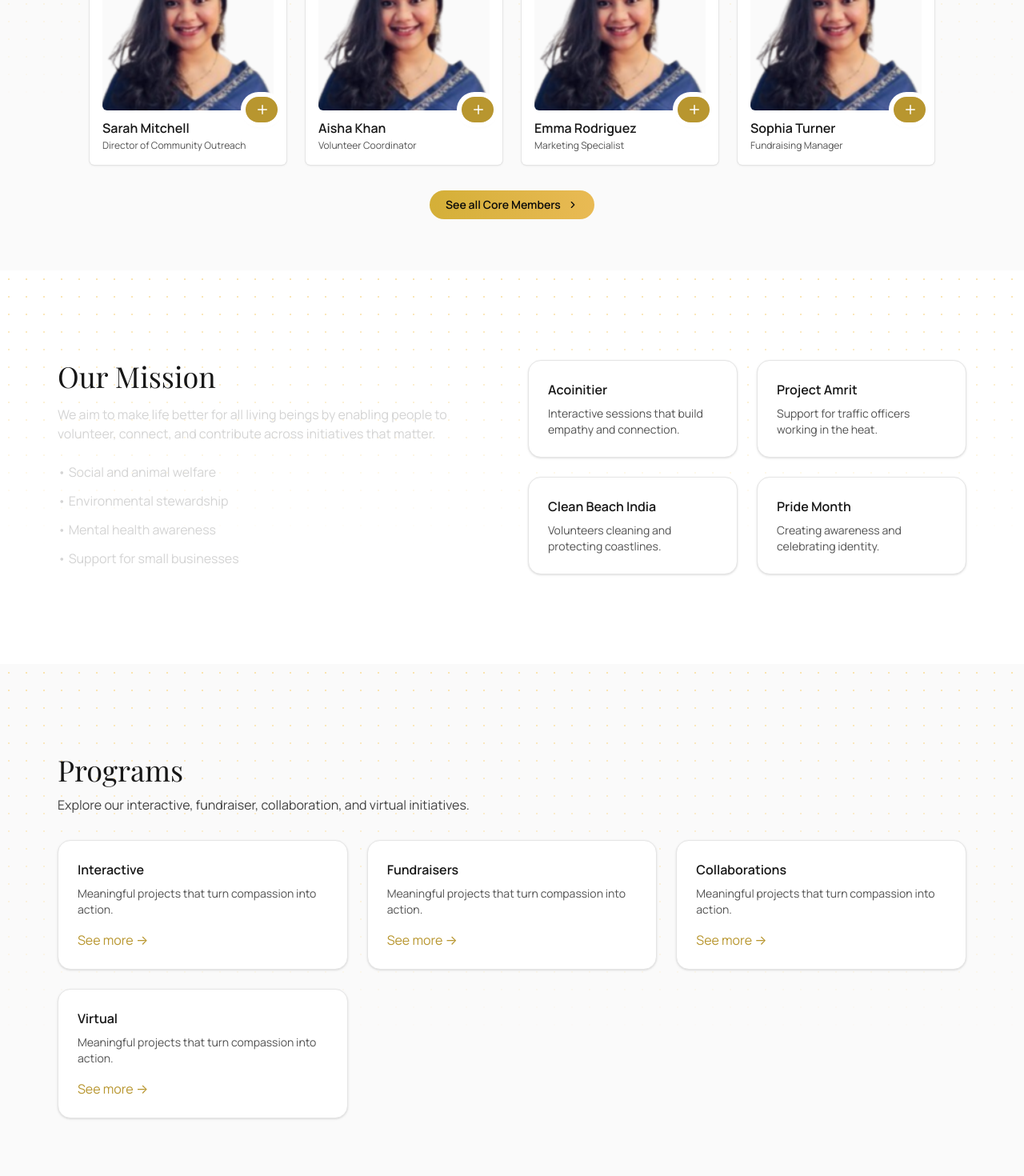
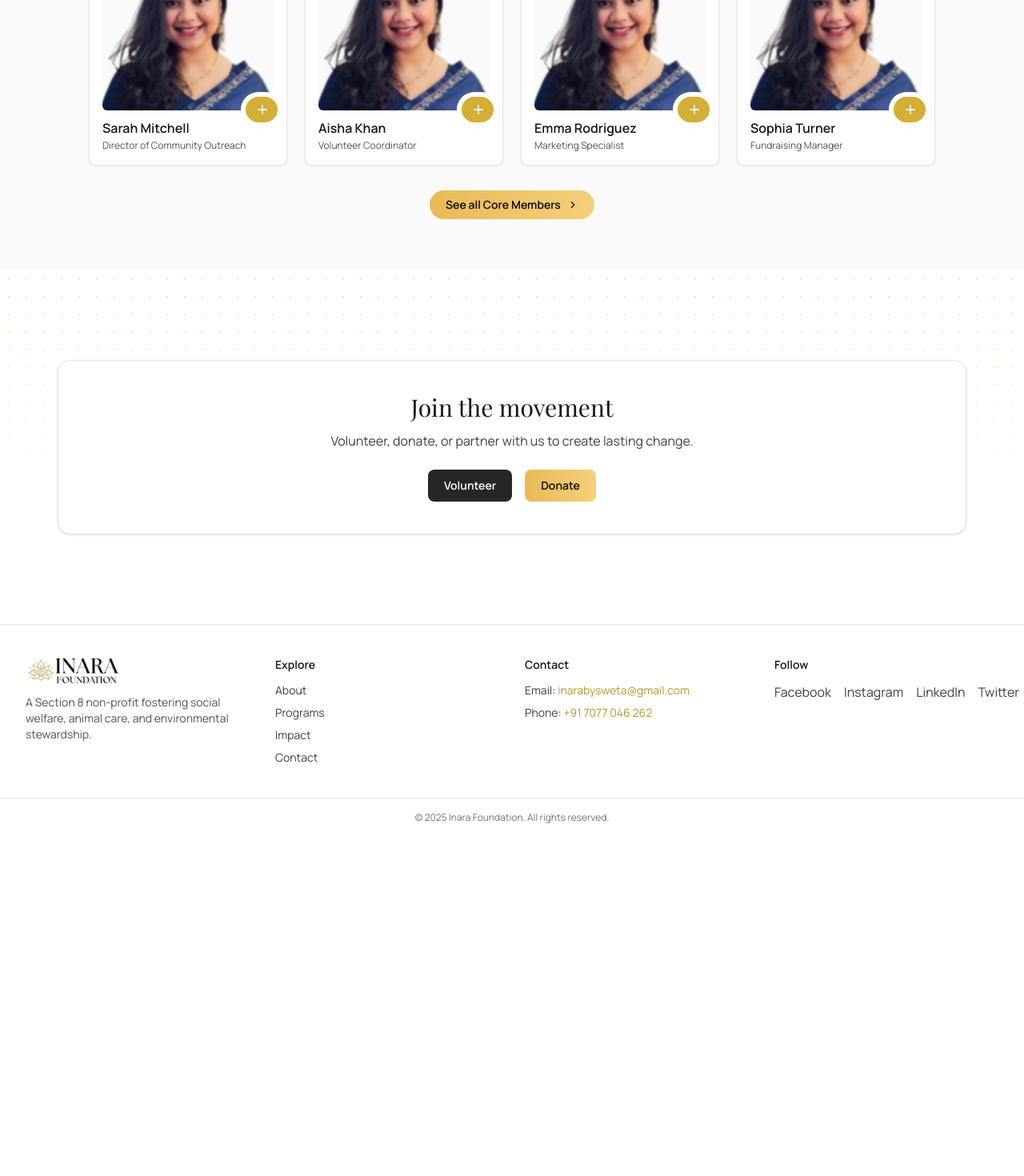
Before and after one commit to purna135/Inara-Foundation-Website, a Next.js app: page / in a window 1280 px wide. Shown: the part 3540-5010 px from the top of the page at 80% size. After the commit the page ends 4586 px from the top, so only its background shows below. Built offline with nearby package versions, Linux system fonts and the light colour scheme; a web font is replaced by a local one.

Commit message:
fix color

```diff
--- a/app/page.tsx
+++ b/app/page.tsx
@@ -83,52 +83,6 @@ export default function HomePage() {
       {/* Team */}
       <Team />
 
-      {/* Mission */}
-      <Section id="mission">
-        <div className="grid items-start gap-10 lg:grid-cols-2">
-          <div>
-            <h2 className="font-display text-3xl sm:text-4xl">Our Mission</h2>
-            <p className="mt-4 text-neutral-300">
-              We aim to make life better for all living beings by enabling people to volunteer, connect, and contribute across initiatives that matter.
-            </p>
-            <ul className="mt-6 space-y-3 text-neutral-300">
-              <li>• Social and animal welfare</li>
-              <li>• Environmental stewardship</li>
-              <li>• Mental health awareness</li>
-              <li>• Support for small businesses</li>
-            </ul>
-          </div>
-          <div className="grid gap-6 sm:grid-cols-2">
-            {[
-              { title: 'Acoinitier', body: 'Interactive sessions that build empathy and connection.' },
-              { title: 'Project Amrit', body: 'Support for traffic officers working in the heat.' },
-              { title: 'Clean Beach India', body: 'Volunteers cleaning and protecting coastlines.' },
-              { title: 'Pride Month', body: 'Creating awareness and celebrating identity.' },
-            ].map((c) => (
-              <div key={c.title} className="surface-card p-6">
-                <h3 className="font-semibold">{c.title}</h3>
-                <p className="mt-2 text-sm text-neutral-600">{c.body}</p>
-              </div>
-            ))}
-          </div>
-        </div>
-      </Section>
-
-      {/* Programs preview */}
-      <Section id="programs" className="muted-section">
-        <h2 className="font-display text-3xl sm:text-4xl">Programs</h2>
-        <p className="mt-3 max-w-2xl text-neutral-700">Explore our interactive, fundraiser, collaboration, and virtual initiatives.</p>
-        <div className="mt-8 grid gap-6 md:grid-cols-2 lg:grid-cols-3">
-          {['Interactive', 'Fundraisers', 'Collaborations', 'Virtual'].map((t) => (
-            <div key={t} className="surface-card p-6">
-              <h3 className="font-semibold">{t}</h3>
-              <p className="mt-2 text-sm text-neutral-600">Meaningful projects that turn compassion into action.</p>
-              <div className="mt-4"><Link href="/programs" className="link-brand">See more →</Link></div>
-            </div>
-          ))}
-        </div>
-      </Section>
-
       {/* Call to action */}
       <Section className="relative">
         <div className="absolute inset-0 -z-10 bg-gradient-to-r from-brand-500/20 to-brand-400/10 rounded-3xl" />
--- a/components/Events.tsx
+++ b/components/Events.tsx
@@ -135,7 +135,7 @@ export default function Events() {
 
                      <div className="pt-1">
                        <Link href={`/events/${event.id}`}>
-                        <span className="inline-flex items-center gap-2 rounded-full bg-gradient-to-r from-brand-500 to-brand-400 px-4 py-1.5 text-sm font-semibold text-neutral-950 transition-all hover:from-brand-400 hover:to-brand-300 focus-ring">
+                        <span className="inline-flex items-center gap-2 rounded-full bg-gradient-to-r from-brand-400 to-brand-300 px-4 py-1.5 text-sm font-semibold text-neutral-950 transition-all hover:from-brand-300 hover:to-brand-400 focus-ring">
                           Event Details <ChevronRight size={14} />
                         </span>
                       </Link>
--- a/components/Team.tsx
+++ b/components/Team.tsx
@@ -60,7 +60,7 @@ export default function Team() {
                     })}
                   </div>
                   {/* Toggle button with rotation and icon swap */}
-                  <button aria-label={isOpen ? 'Close' : 'Open'} onClick={() => toggle(m.id)} className={`relative bottom-[-5px] right-[-5px] grid h-8 w-10 place-items-center rounded-full bg-brand-600 text-white shadow-md ring-6 ring-white transition-transform duration-300 ${isOpen ? 'rotate-180' : 'rotate-0'}`}>
+                  <button aria-label={isOpen ? 'Close' : 'Open'} onClick={() => toggle(m.id)} className={`relative bottom-[-5px] right-[-5px] grid h-8 w-10 place-items-center rounded-full bg-brand-500 text-white shadow-md ring-6 ring-white transition-transform duration-300 ${isOpen ? 'rotate-180' : 'rotate-0'}`}>
                     <span className="relative h-4 w-4">
                       <Plus className={`absolute inset-0 m-auto transition-all duration-300 ${isOpen ? 'opacity-0 rotate-90 scale-50' : 'opacity-100 rotate-0 scale-100'}`} size={18} />
                       <Minus className={`absolute inset-0 m-auto transition-all duration-300 ${isOpen ? 'opacity-100 rotate-0 scale-100' : 'opacity-0 -rotate-90 scale-50'}`} size={18} />
@@ -78,7 +78,7 @@ export default function Team() {
       </div>
 
       <div className="mt-8 text-center">
-        <Link href="#"><span className="inline-flex items-center gap-2 rounded-full bg-gradient-to-r from-brand-500 to-brand-400 px-5 py-2 text-sm font-semibold text-neutral-950 focus-ring">See all Core Members <ChevronRight size={14} /></span></Link>
+        <Link href="#"><span className="inline-flex items-center gap-2 rounded-full bg-gradient-to-r from-brand-400 to-brand-300 px-5 py-2 text-sm font-semibold text-neutral-950 focus-ring hover:from-brand-300 hover:to-brand-400">See all Core Members <ChevronRight size={14} /></span></Link>
       </div>
     </Section>
   );
```
